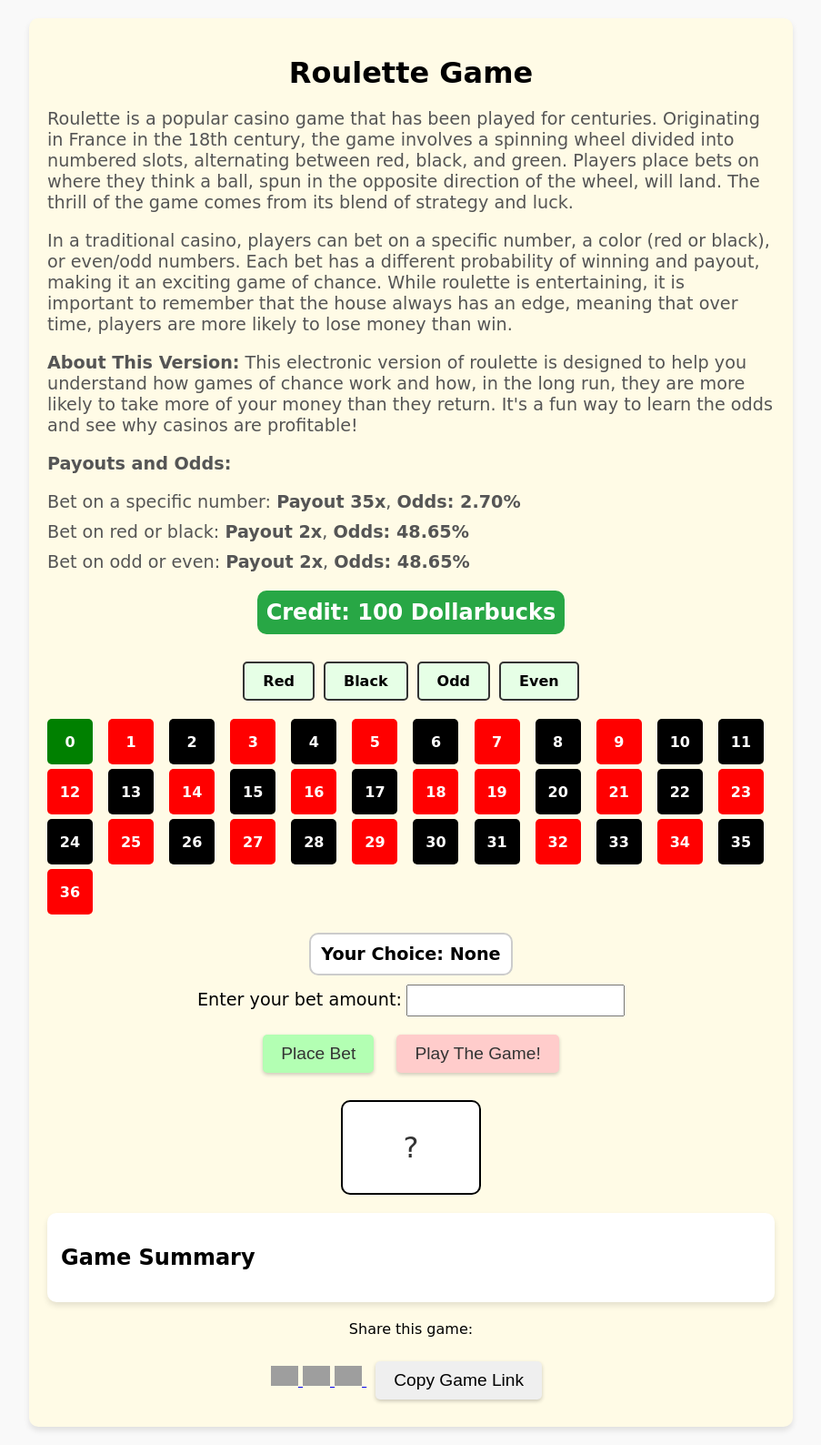
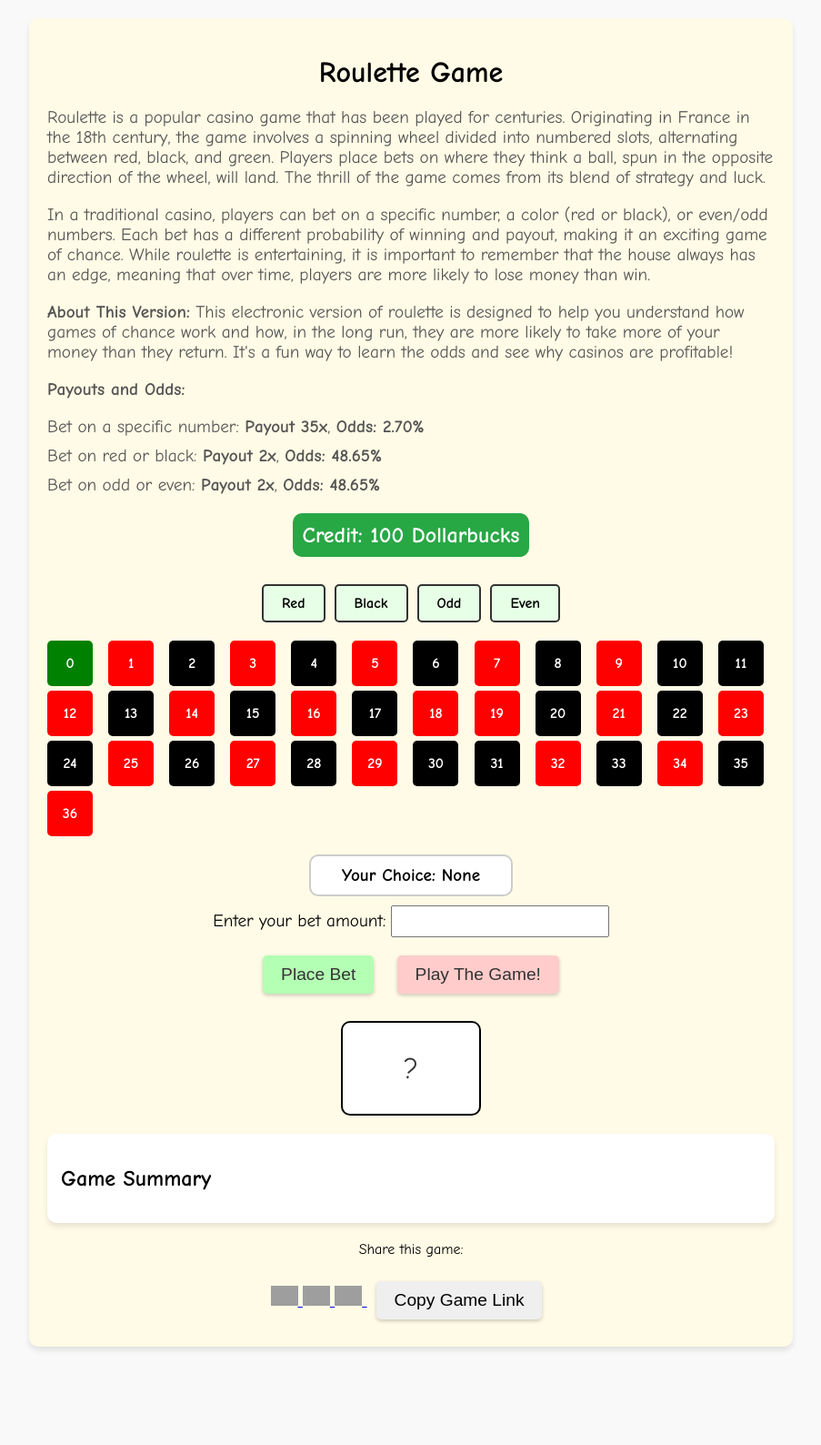
Before and after one commit to RFNajera/rfnajera.github.io, a Jekyll site: the page gambling_kids.html, which Jekyll copies as it is, in a window 1280 px wide. Shown: the whole page at 91% size, without its empty margins (188-1091 px from the left). Built offline with Jekyll 4.4.1, drawn with Linux system fonts in a browser that asks for light colours; after the commit the page ends 1500 px from its top, so only the background shows below that; grey boxes are pictures that could not be loaded.

Commit message:
Update gambling_kids.html
Fixed font situation.

```diff
--- a/gambling_kids.html
+++ b/gambling_kids.html
@@ -14,11 +14,11 @@
     <meta name="twitter:description"
         content="Play this electronic version of roulette and learn how games of chance work. Understand why the house always wins in the long run.">
     <meta name="twitter:image" content="https://rfnajera.github.io/assets/images/gambling_image.jpg">
-
+    <link href="https://fonts.googleapis.com/css2?family=Comic+Neue:wght@400;700&display=swap" rel="stylesheet">
     <title>Roulette Game</title>
     <style>
         body {
-            font-family: 'Comic Neue', 'Comic Sans MS', cursive;
+            font-family: 'Comic Neue', 'Comic Sans MS', 'Arial Rounded MT Bold', cursive;
             background-color: #f9f9f9;
             text-align: center;
             margin: 20px;
@@ -34,11 +34,13 @@
         }
 
         h1 {
+            font-family: 'Comic Neue', 'Comic Sans MS', 'Arial Rounded MT Bold', cursive;
             font-size: 2em;
             margin-bottom: 10px;
         }
 
         #instructions {
+            font-family: 'Comic Neue', 'Comic Sans MS', 'Arial Rounded MT Bold', cursive;
             font-size: 1.2em;
             margin-bottom: 20px;
             color: #555;
```
